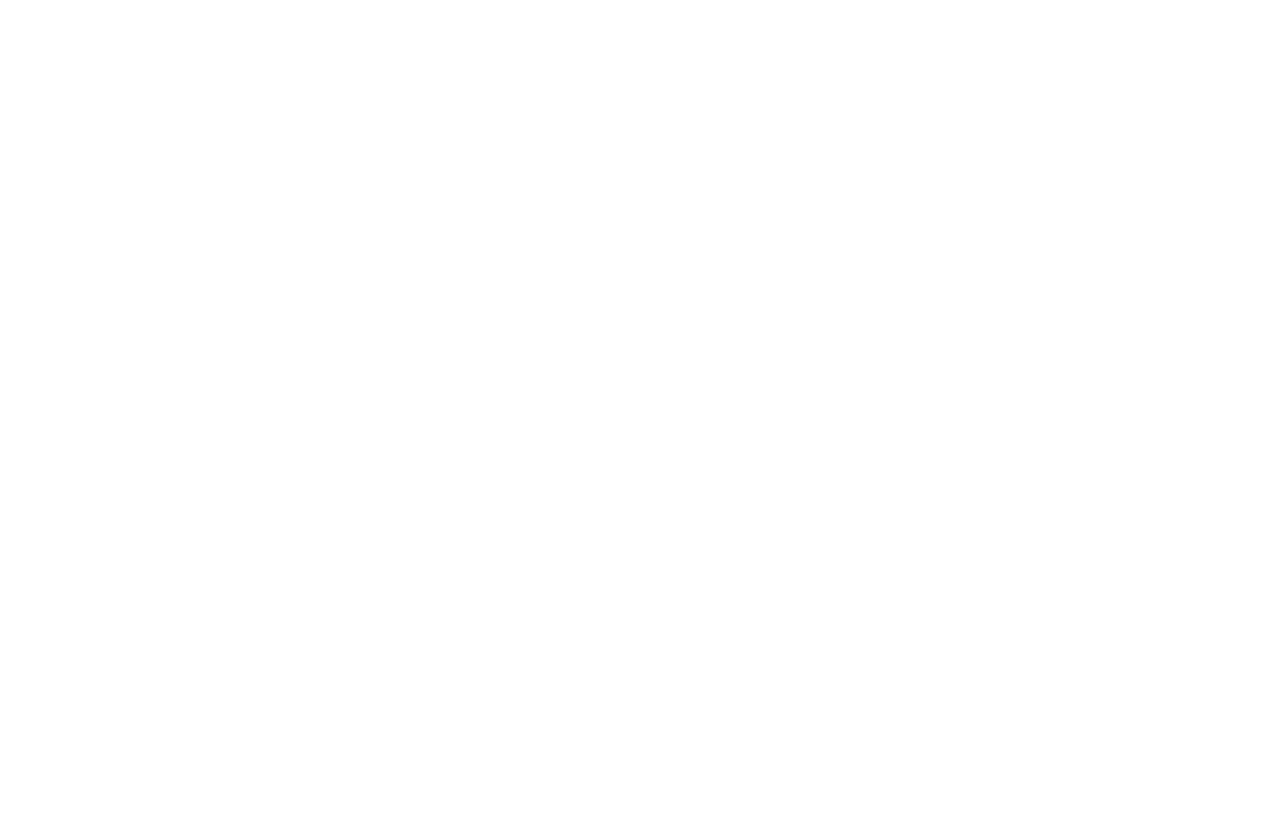
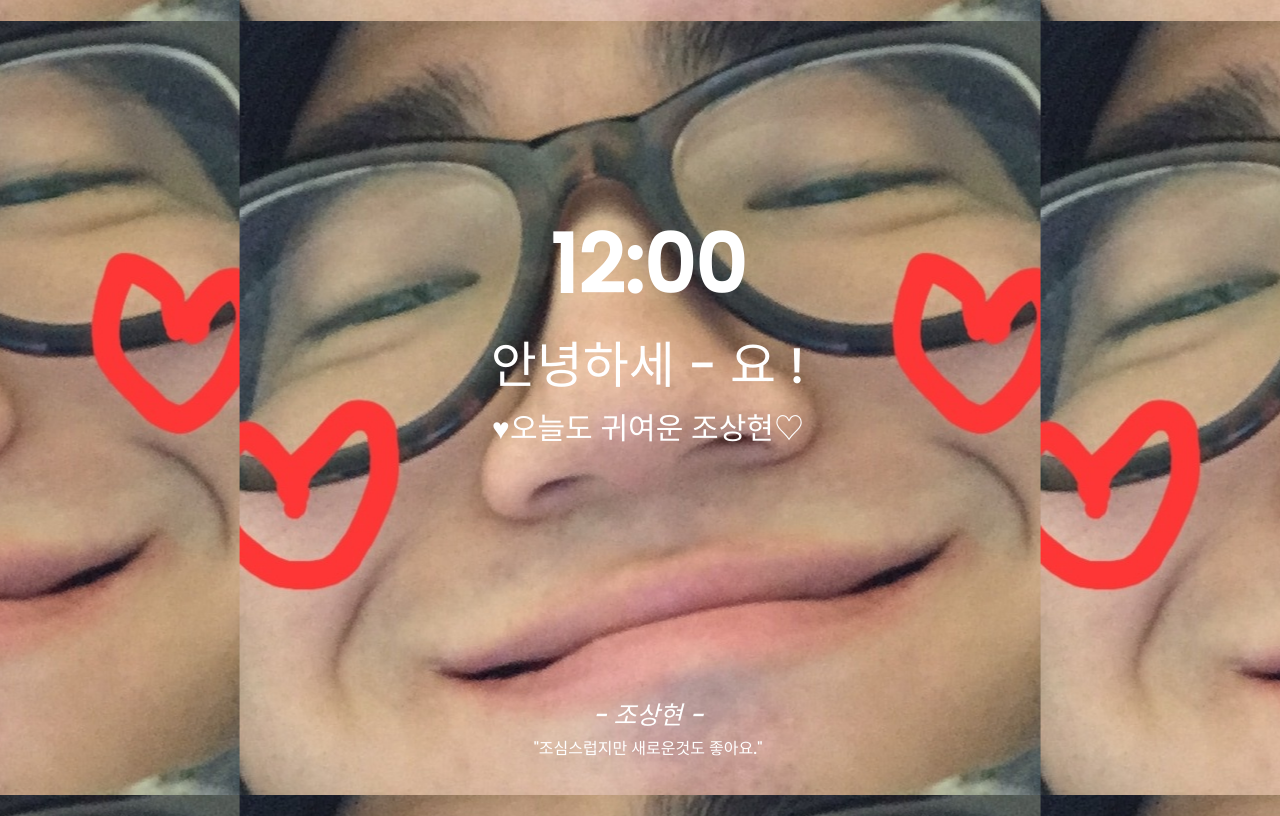
Before and after one commit to bium4581/home, a plain HTML site: page index.html in a window 1280 px wide. Drawn offline with nearby package versions, Linux system fonts and the light colour scheme; no server answers.

Commit message:
Update index.html

```diff
--- a/index.html
+++ b/index.html
@@ -18,7 +18,7 @@
             font-family: 'Poppins', sans-serif;
         }
         body {
-             id="background"
+
             background-image: url(happy.jpg);
             background-position: center;
 
```
